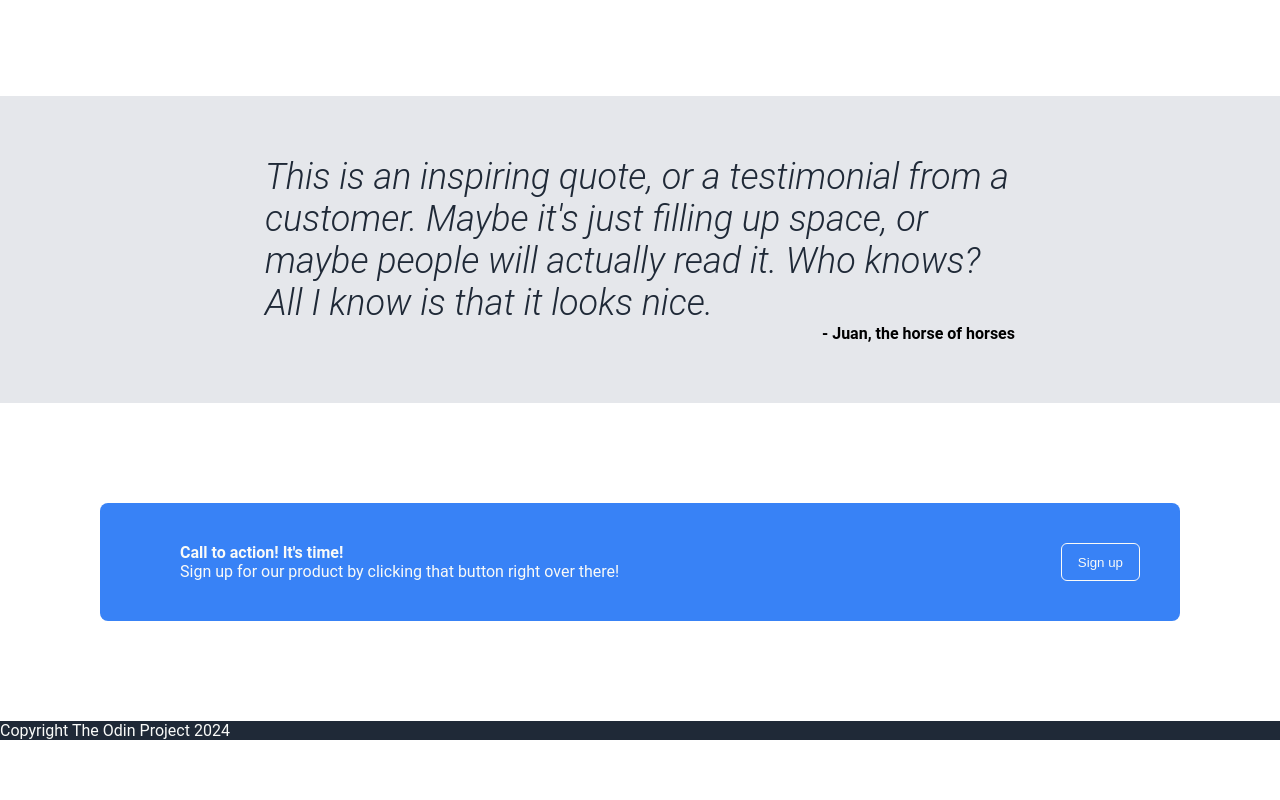
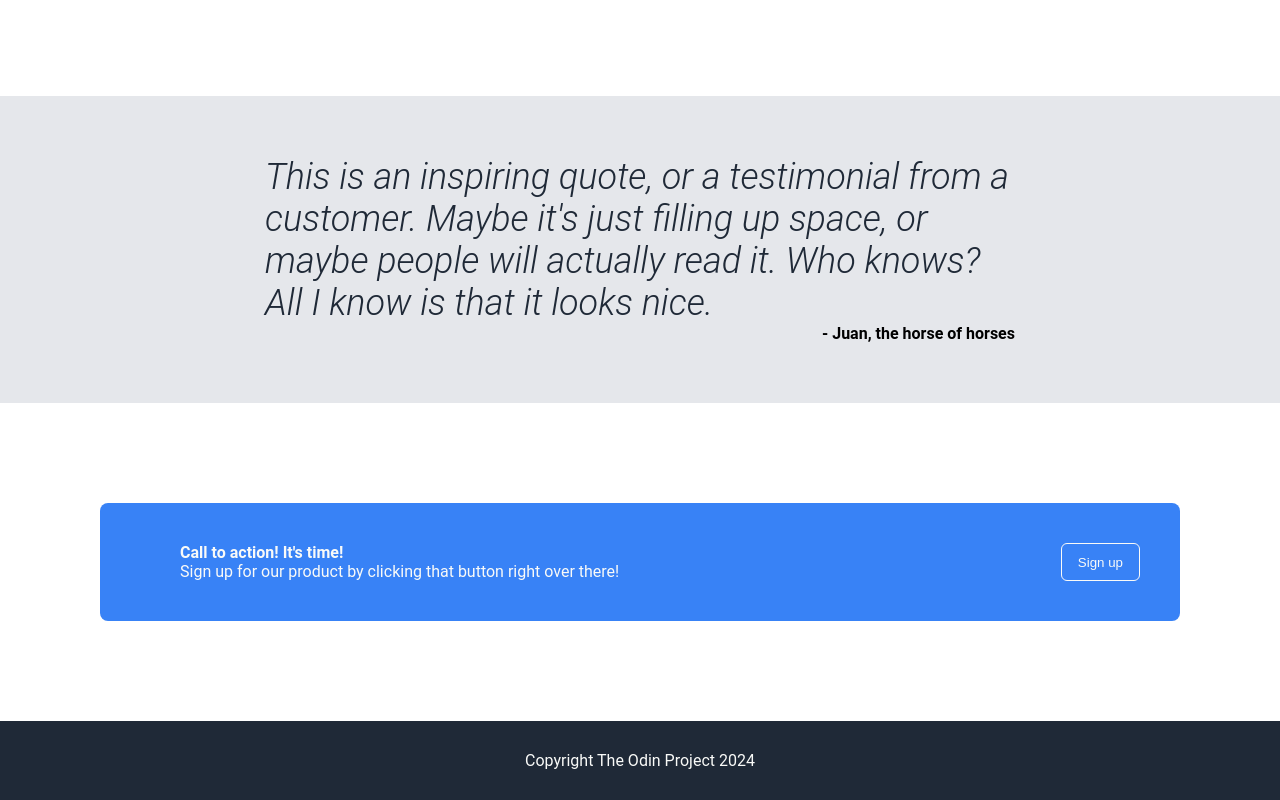
Before and after one commit to MoXcz/landing-page, a plain HTML site: page index.html in a window 1280 px wide. Shown: the part 705-1505 px from the top of the page. Before the commit the page ends 1445 px from the top, so only its background shows below. Drawn offline with Linux system fonts and the light colour scheme.

Commit message:
Add styling to footer section

```diff
--- a/style.css
+++ b/style.css
@@ -195,3 +195,12 @@ body {
   border: 1px #f9faf8 solid;
   color: #f9faf8;
 }
+
+/* Footer Layout */
+
+.footer {
+  display: flex;
+  align-items: center;
+  justify-content: center;
+  padding: 30px;
+}
```
